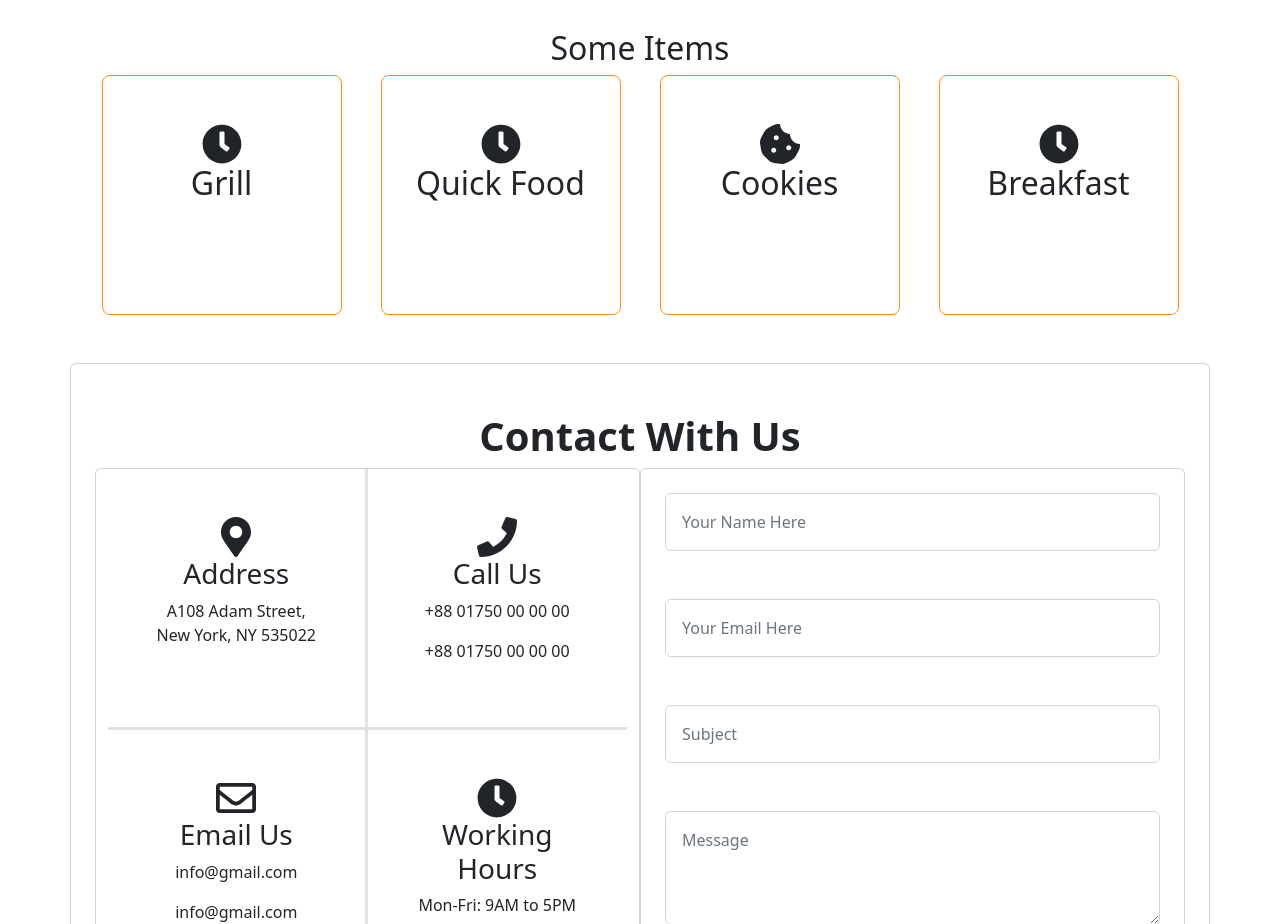
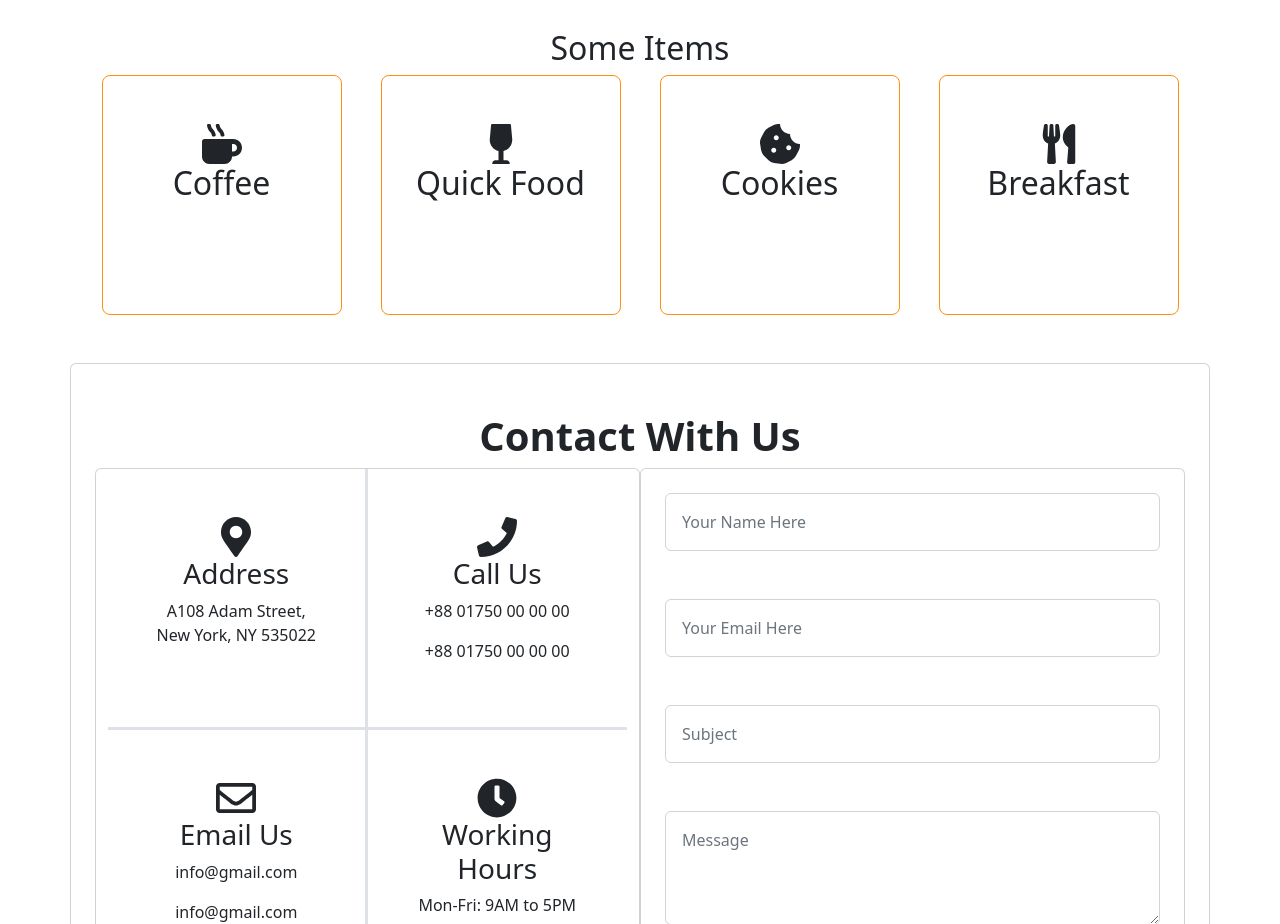
Before and after one commit to Amzad100/ranna-frontend, a React (Vite) app: page / in a window 1280 px wide. Shown: the part 911-1835 px from the top of the page. Built offline with nearby package versions, Linux system fonts and the light colour scheme; no server answers.

Commit message:
favorite button click button disabled added

```diff
--- a/src/Pages/Items/Items.jsx
+++ b/src/Pages/Items/Items.jsx
@@ -1,6 +1,6 @@
 import React from 'react';
 import './Items.css'
-import { FaClock, FaCookieBite } from 'react-icons/fa';
+import { FaMugHot, FaCookieBite,FaUtensils,FaWineGlass } from 'react-icons/fa';
 
 
 const Items = () => {
@@ -9,11 +9,11 @@ const Items = () => {
             <h2>Some Items</h2>
             <div className="item-container">
                 <div className="item">
-                    <FaClock className='mt-5 fs-1'></FaClock>
-                    <h2>Grill</h2>
+                    <FaMugHot className='mt-5 fs-1'></FaMugHot>
+                    <h2>Coffee</h2>
                 </div>
                 <div className="item">
-                    <FaClock className='mt-5 fs-1'></FaClock>
+                    <FaWineGlass className='mt-5 fs-1'></FaWineGlass>
                     <h2>Quick Food</h2>
                 </div>
                 <div className="item">
@@ -21,7 +21,7 @@ const Items = () => {
                     <h2>Cookies</h2>
                 </div>
                 <div className="item">
-                    <FaClock className='mt-5 fs-1'></FaClock>
+                    <FaUtensils className='mt-5 fs-1'></FaUtensils>
                     <h2>Breakfast</h2>
                 </div>
             </div>
--- a/src/Pages/Recipe/Recipe.jsx
+++ b/src/Pages/Recipe/Recipe.jsx
@@ -1,4 +1,4 @@
-import React from 'react';
+import React, { useState } from 'react';
 import { Button, Card, Col } from 'react-bootstrap';
 import { FaClock, FaFolderOpen, FaRegStar, FaStar } from 'react-icons/fa';
 import Rating from 'react-rating';
@@ -7,8 +7,10 @@ import 'react-toastify/dist/ReactToastify.css';
 
 const Recipe = ({ recipe }) => {
     const { _id, ingredients, chef_img, time, category_name, chef_name, recipe_description, recipe_title, recipe_img, cooking_method, rating } = recipe;
-    const handleFavorite = (time) => {
+    const [favorited, setFavorite] = useState(false)
+    const handleFavorite = () => {
         toast("Added Favorite!");
+        setFavorite(true);
     }
     return (
         <div>
@@ -53,7 +55,7 @@ const Recipe = ({ recipe }) => {
                             </div>
                         </div>
                     </Card.Body>
-                    <Button onClick={() => handleFavorite(time)}><ToastContainer></ToastContainer>Favorite</Button>
+                    <Button onClick={handleFavorite} disabled={favorited}><ToastContainer></ToastContainer>Favorite</Button>
                 </Card>
             </Col>
         </div>
```
